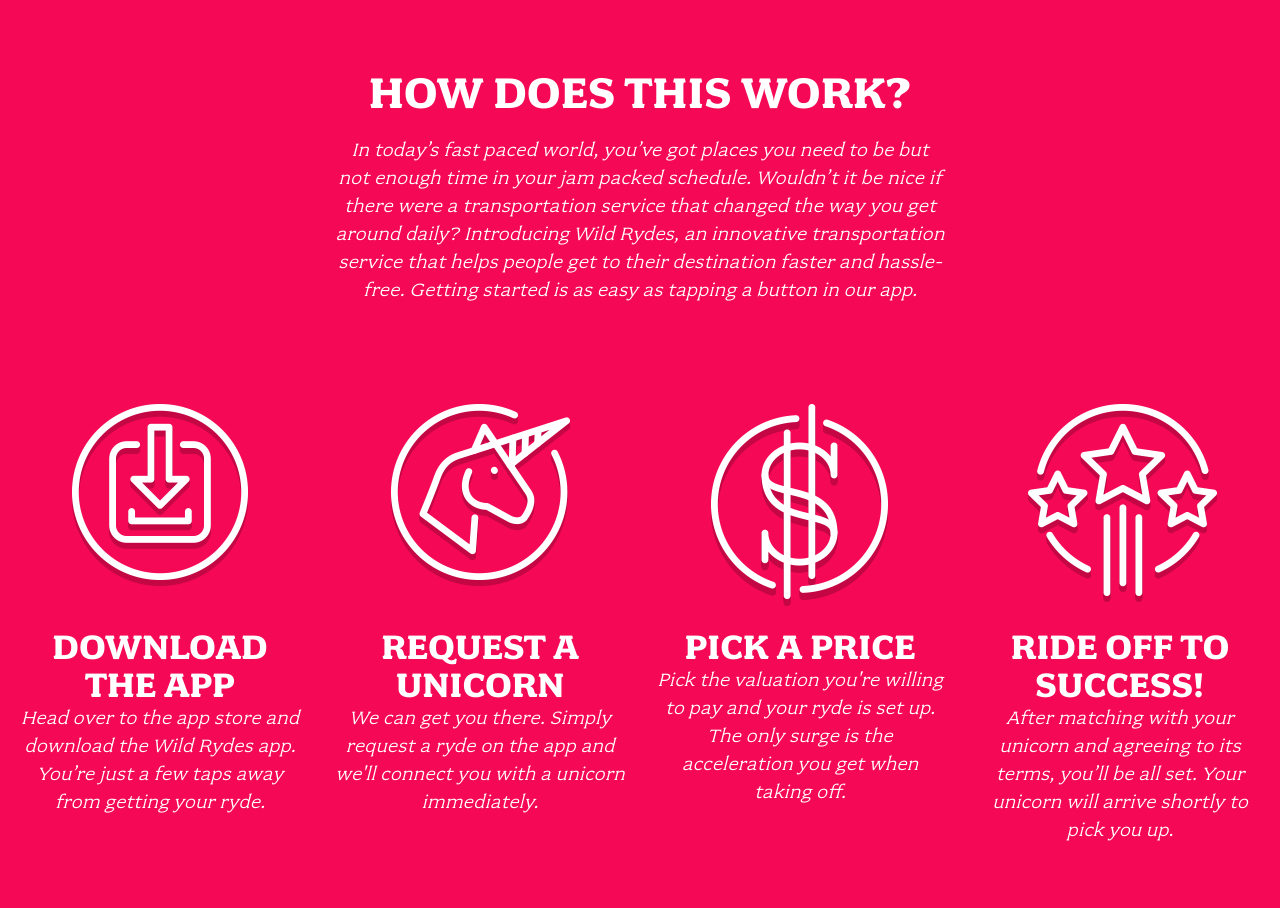
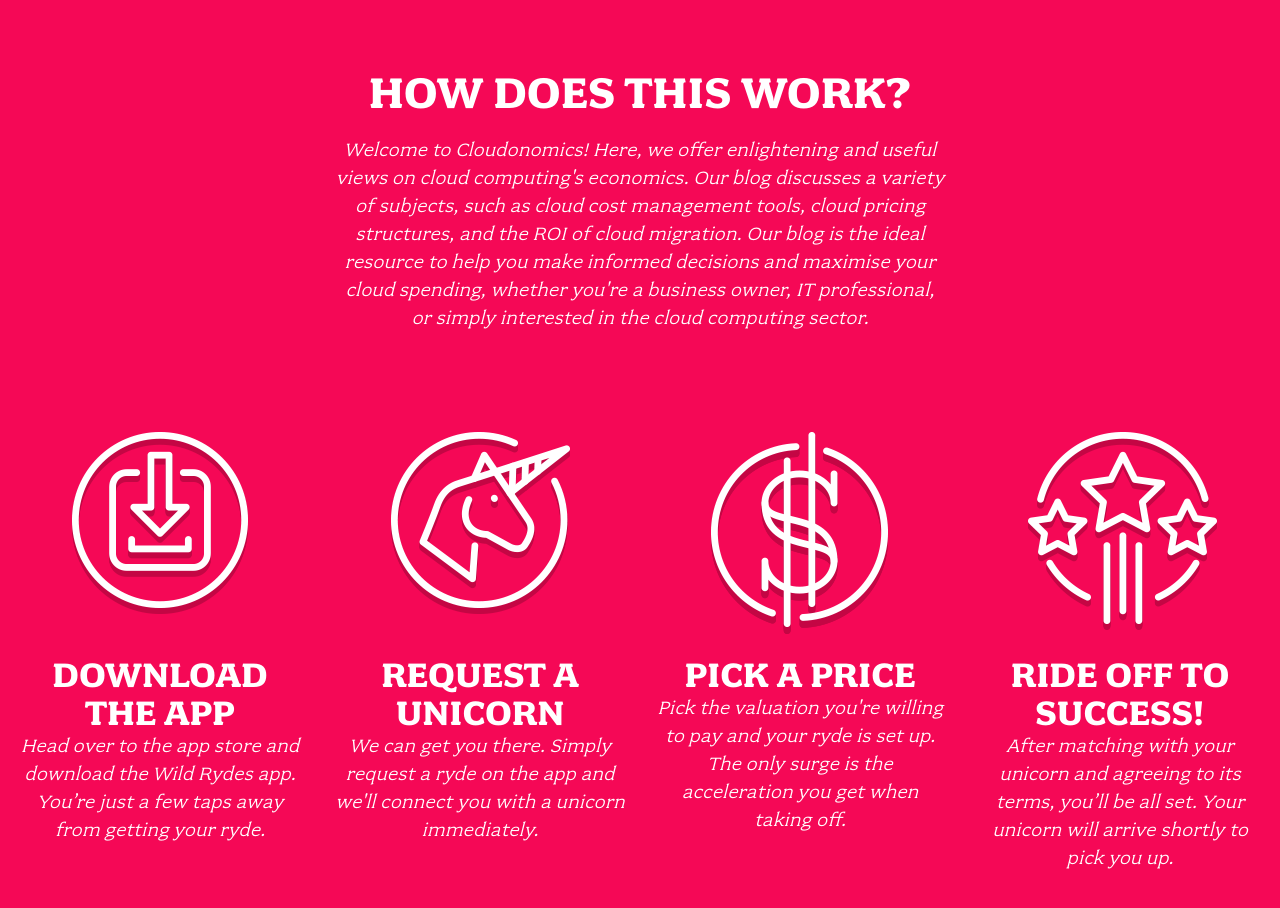
Before and after one commit to kulkarni-sahil/Cloudonomics, a plain HTML site: page index.html in a window 1280 px wide. Shown: the part 960-1868 px from the top of the page. Drawn offline with Linux system fonts and the light colour scheme.

Commit message:
Info update (#2)
* inflation

* index.html updated

---------

Co-authored-by: sahil kulkarni <sahilkatwork@gmail.com>

```diff
--- a/index.html
+++ b/index.html
@@ -4,7 +4,7 @@
   <meta charset="utf-8">
   <meta name="description" content="">
   <meta name="viewport" content="width=device-width, initial-scale=1">
-  <title>Wild Rydes</title>
+  <title>Cloudonomics</title>
 
   <link rel="stylesheet" href="css/font.css">
   <link rel="stylesheet" href="css/main.css">
@@ -18,10 +18,9 @@
     <nav class="site-nav">
       <ul>
         <li><a href="index.html">Home</a></li>
-        <li><a href="unicorns.html">Meet the Unicorns</a></li>
+        <li><a href="unicorns.html">Blogs</a></li>
         <li><a href="investors.html">Investors &amp; Board of Directors</a></li>
         <li><a href="faq.html">FAQ</a></li>
-        <li><a href="apply.html">Apply</a></li>
       </ul>
     </nav>
     <button type="button" class="btn-menu"><span>Menu</span></button>
@@ -32,7 +31,11 @@
     <div class="row column large-9 xlarge-6 xxlarge-4">
       <h2 class="section-title">How Does This Work?</h2>
       <p class="content">
-        In today’s fast paced world, you’ve got places you need to be but not enough time in your jam packed schedule. Wouldn’t it be nice if there were a transportation service that changed the way you get around daily? Introducing Wild Rydes, an innovative transportation service that helps people get to their destination faster and hassle-free. Getting started is as easy as tapping a button in our app.
+        Welcome to Cloudonomics!
+        Here, we offer enlightening and useful views on cloud computing's economics.
+        Our blog discusses a variety of subjects, such as cloud cost management tools, cloud pricing structures, and the ROI of cloud migration.
+        Our blog is the ideal resource to help you make informed decisions and maximise your cloud spending,
+        whether you're a business owner, IT professional, or simply interested in the cloud computing sector.
       </p>
     </div>
 
```
